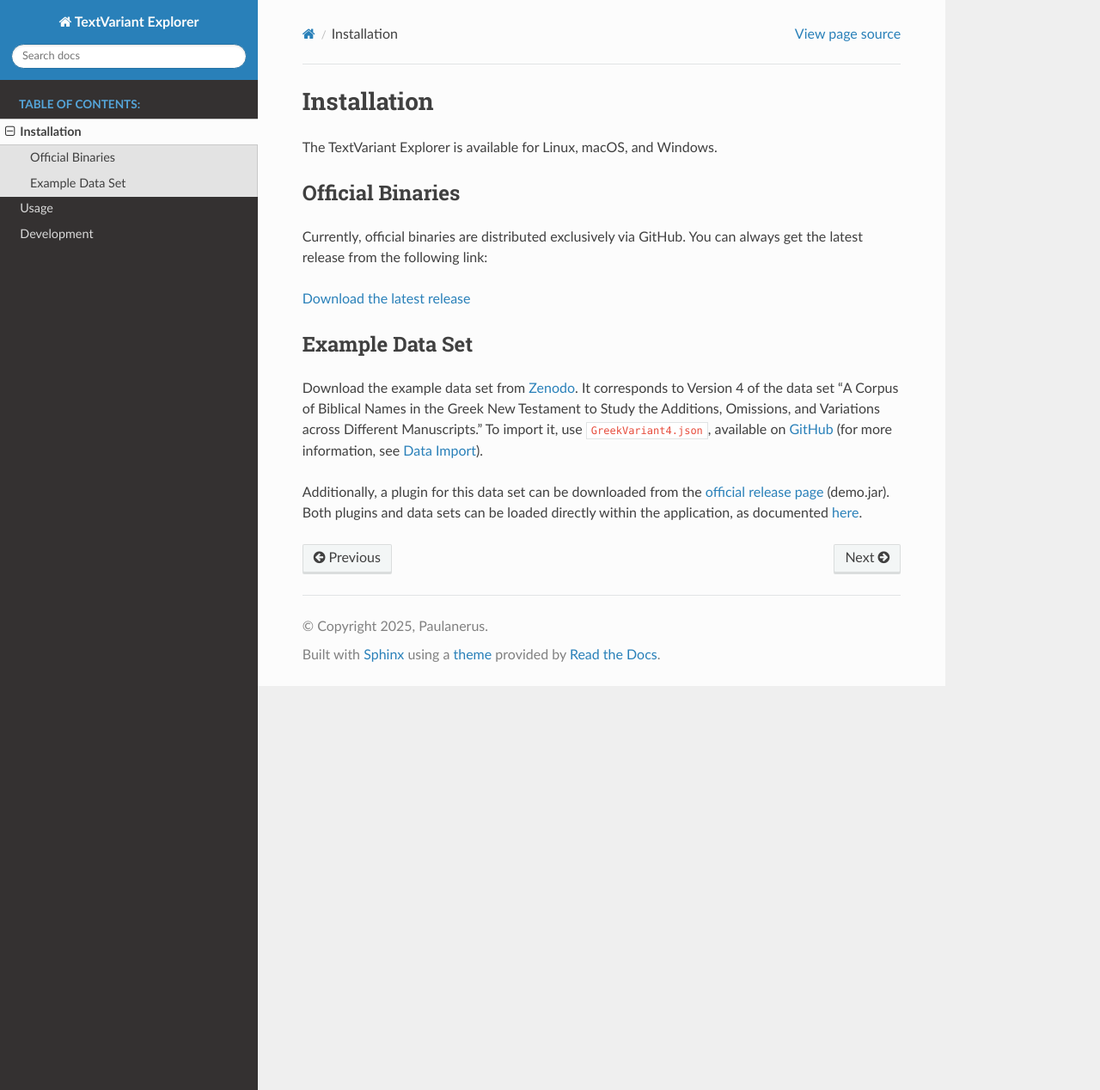
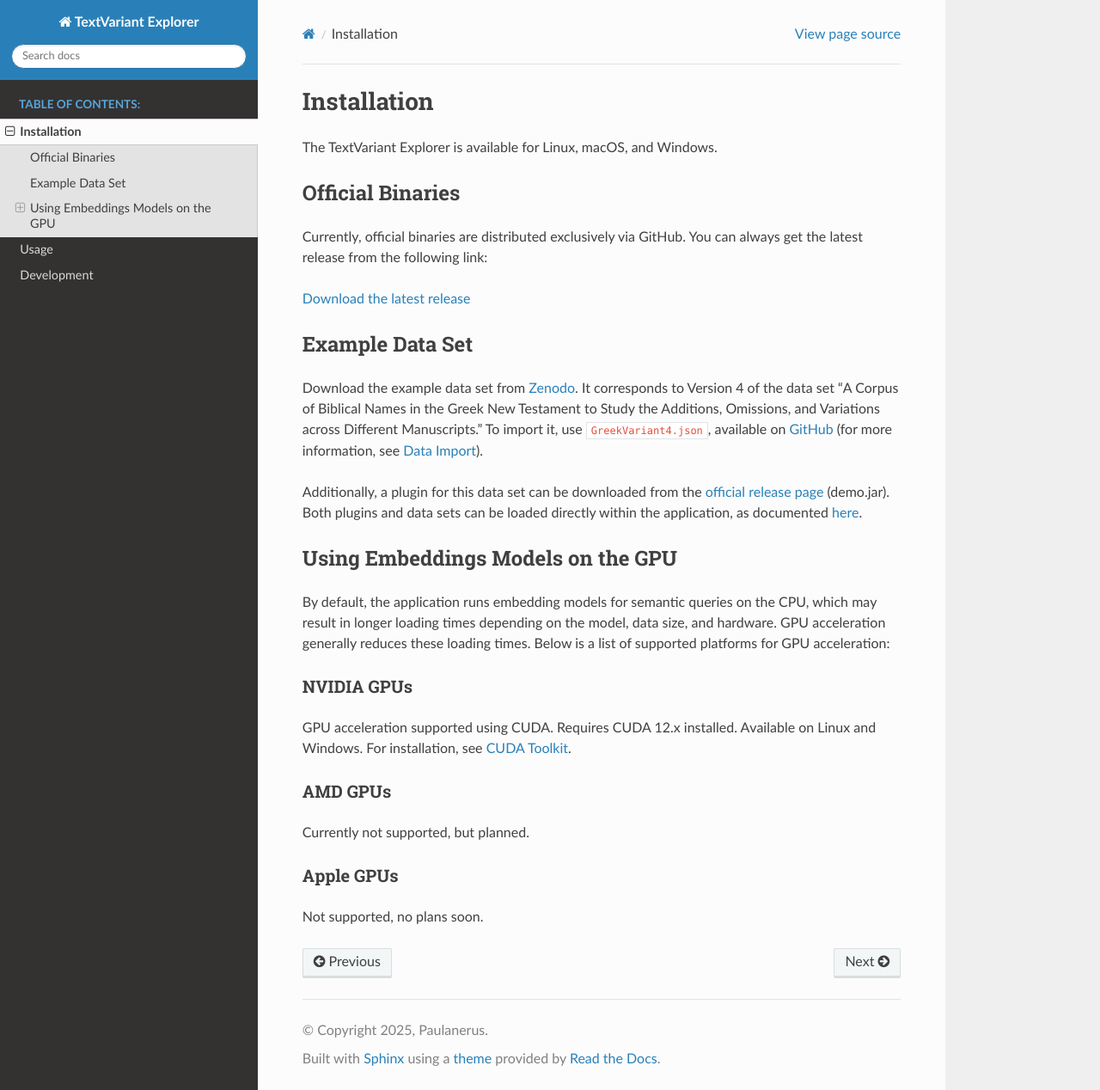
Before and after one commit to Paulanerus/TextVariantExplorer, a Sphinx documentation site: the page built from docs/source/content/installation.md, in a window 1280 px wide and 1268 px high. Shown: the whole window at 86% size. Built offline with Sphinx 7.4.7 and the Read the Docs theme 3.1.0, drawn with Linux system fonts in a browser that asks for light colours.

Commit message:
docs: Add GPU acceleration support details for embedding models

```diff
--- a/docs/source/content/installation.md
+++ b/docs/source/content/installation.md
@@ -15,3 +15,17 @@
 
 Additionally, a plugin for this data set can be downloaded from the [official release page](https://github.com/Paulanerus/TextExplorer/releases/latest) (demo.jar).
 Both plugins and data sets can be loaded directly within the application, as documented [here](usage.md).
+
+## Using Embeddings Models on the GPU
+
+By default, the application runs embedding models for semantic queries on the CPU, which may result in longer loading times depending on the model, data size, and hardware. GPU acceleration generally reduces these loading times. Below is a list of supported platforms for GPU acceleration:
+
+### NVIDIA GPUs
+GPU acceleration supported using CUDA. Requires CUDA 12.x installed. Available on Linux and Windows.
+For installation, see [CUDA Toolkit](https://developer.nvidia.com/cuda-downloads).
+
+### AMD GPUs
+Currently not supported, but planned.
+
+### Apple GPUs
+Not supported, no plans soon.
```
